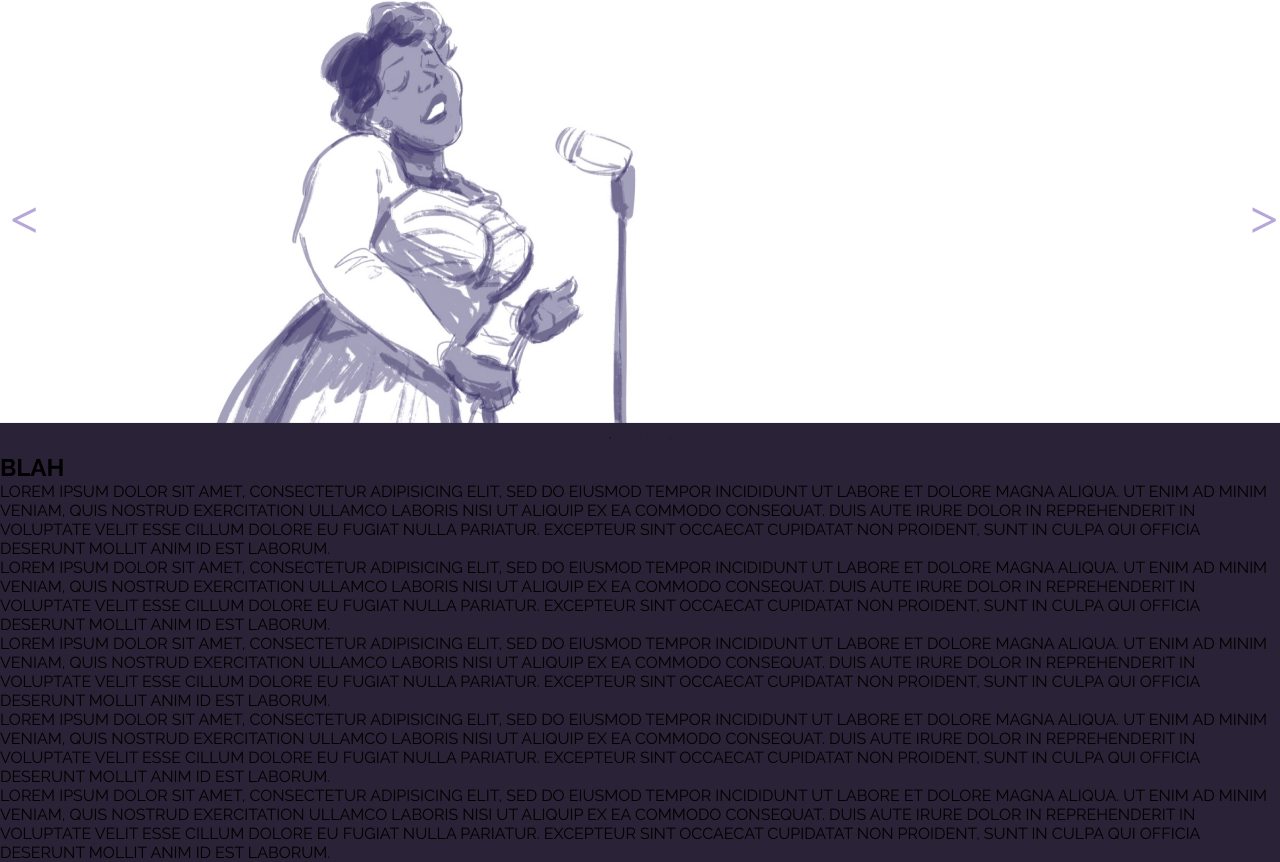
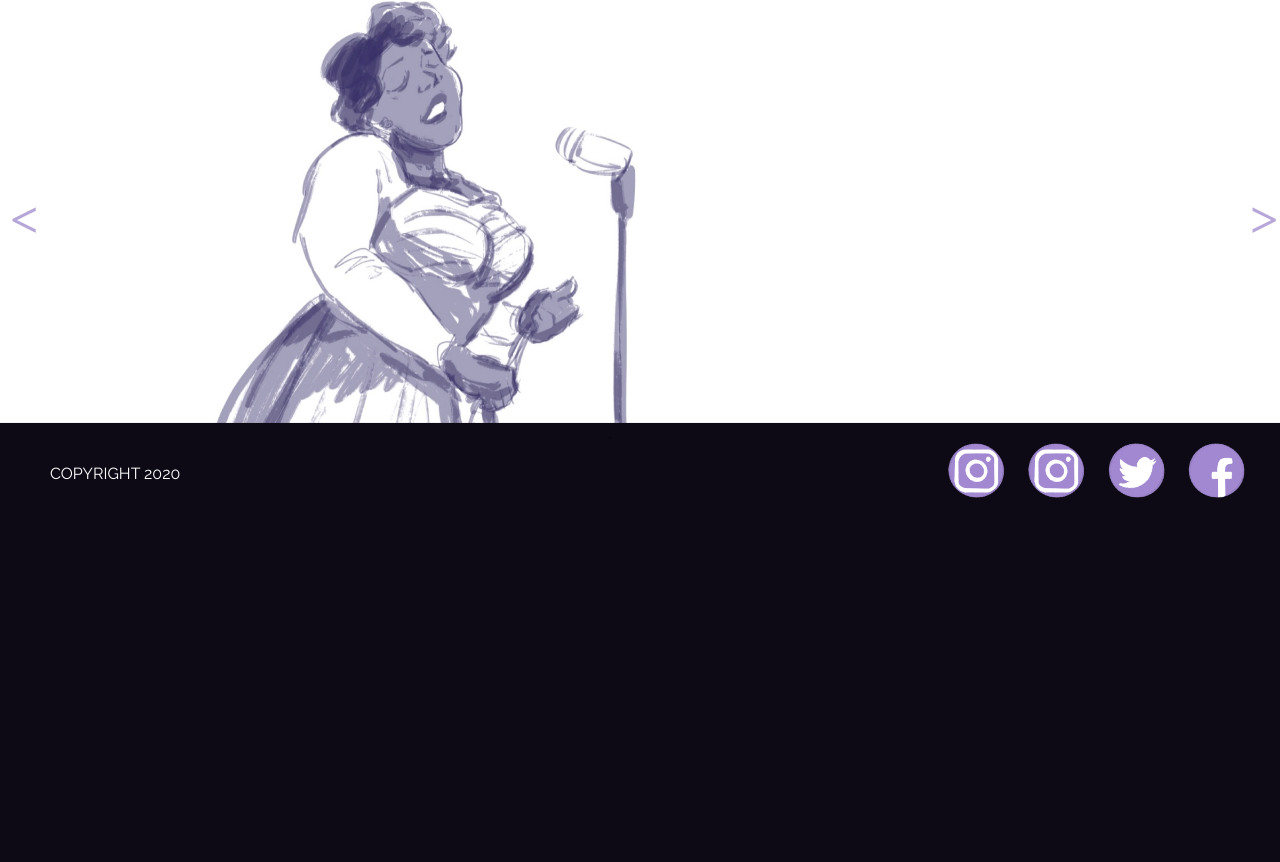
Before and after one commit to lizbethvic/lizbethvictoria, a plain HTML site: page home/index.html in a window 1280 px wide. Shown: the part 165-1027 px from the top of the page. After the commit the page ends 800 px from the top, so only its background shows below. Drawn offline with nearby package versions, Linux system fonts and the light colour scheme; a web font is replaced by a local one.

Commit message:
Added footer to home page

```diff
--- a/css/style.css
+++ b/css/style.css
@@ -172,3 +172,33 @@ Hero Slider Styling
     font-size: 50px;
     font-weight: bold;
 }
+
+/*======================================
+
+
+Footer Styling
+
+======================================*/
+
+footer {
+  display: inline;
+}
+
+.socials {
+    margin-top: -51px;
+    margin-right: 24px;
+}
+
+footer p {
+  color: white;
+  padding-left: 50px;
+  padding-top: 11px;
+}
+
+.button {
+  float: right;
+}
+
+img.button {
+    width: 80px;
+}
--- a/home/index.html
+++ b/home/index.html
@@ -61,20 +61,21 @@
 
       </div>
 
-      <section>
-
-        <h1> blah </h1>
-
-        <p>Lorem ipsum dolor sit amet, consectetur adipisicing elit, sed do eiusmod tempor incididunt ut labore et dolore magna aliqua. Ut enim ad minim veniam, quis nostrud exercitation ullamco laboris nisi ut aliquip ex ea commodo consequat. Duis aute irure dolor in reprehenderit in voluptate velit esse cillum dolore eu fugiat nulla pariatur. Excepteur sint occaecat cupidatat non proident, sunt in culpa qui officia deserunt mollit anim id est laborum.</p>
-
-        <p>Lorem ipsum dolor sit amet, consectetur adipisicing elit, sed do eiusmod tempor incididunt ut labore et dolore magna aliqua. Ut enim ad minim veniam, quis nostrud exercitation ullamco laboris nisi ut aliquip ex ea commodo consequat. Duis aute irure dolor in reprehenderit in voluptate velit esse cillum dolore eu fugiat nulla pariatur. Excepteur sint occaecat cupidatat non proident, sunt in culpa qui officia deserunt mollit anim id est laborum.</p>
-        <p>Lorem ipsum dolor sit amet, consectetur adipisicing elit, sed do eiusmod tempor incididunt ut labore et dolore magna aliqua. Ut enim ad minim veniam, quis nostrud exercitation ullamco laboris nisi ut aliquip ex ea commodo consequat. Duis aute irure dolor in reprehenderit in voluptate velit esse cillum dolore eu fugiat nulla pariatur. Excepteur sint occaecat cupidatat non proident, sunt in culpa qui officia deserunt mollit anim id est laborum.</p>
-        <p>Lorem ipsum dolor sit amet, consectetur adipisicing elit, sed do eiusmod tempor incididunt ut labore et dolore magna aliqua. Ut enim ad minim veniam, quis nostrud exercitation ullamco laboris nisi ut aliquip ex ea commodo consequat. Duis aute irure dolor in reprehenderit in voluptate velit esse cillum dolore eu fugiat nulla pariatur. Excepteur sint occaecat cupidatat non proident, sunt in culpa qui officia deserunt mollit anim id est laborum.</p>
-        <p>Lorem ipsum dolor sit amet, consectetur adipisicing elit, sed do eiusmod tempor incididunt ut labore et dolore magna aliqua. Ut enim ad minim veniam, quis nostrud exercitation ullamco laboris nisi ut aliquip ex ea commodo consequat. Duis aute irure dolor in reprehenderit in voluptate velit esse cillum dolore eu fugiat nulla pariatur. Excepteur sint occaecat cupidatat non proident, sunt in culpa qui officia deserunt mollit anim id est laborum.</p>
-
-      </section>
     </main>
 
+    <footer>
+      <p> Copyright 2020 </p>
+      <div class="socials">
+        <img src="../images/button-01.PNG" class="button" alt="button 1" title="button 1"/>
+
+        <img src="../images/button-02.PNG" class="button" alt="button 2" title="button 2"/>
+
+        <img src="../images/button-03.PNG" class="button" alt="button 3" title="button 3"/>
+
+        <img src="../images/button-03.PNG" class="button" alt="button 4" title="button 4"/>
+      </div>
+
+    </footer>
 
 <!---JS-->
     <script type="text/javascript" src="https://code.jquery.com/jquery-1.11.0.min.js"></script>
```
Also changed, not shown: images/button-01.PNG (added), images/button-02.PNG (added), images/button-03.PNG (added), images/button-04.PNG (added), images/hbutton_01.PNG (added), images/hbutton_02.PNG (added), images/hbutton_03.PNG (added), images/hbutton_04.PNG (added).
